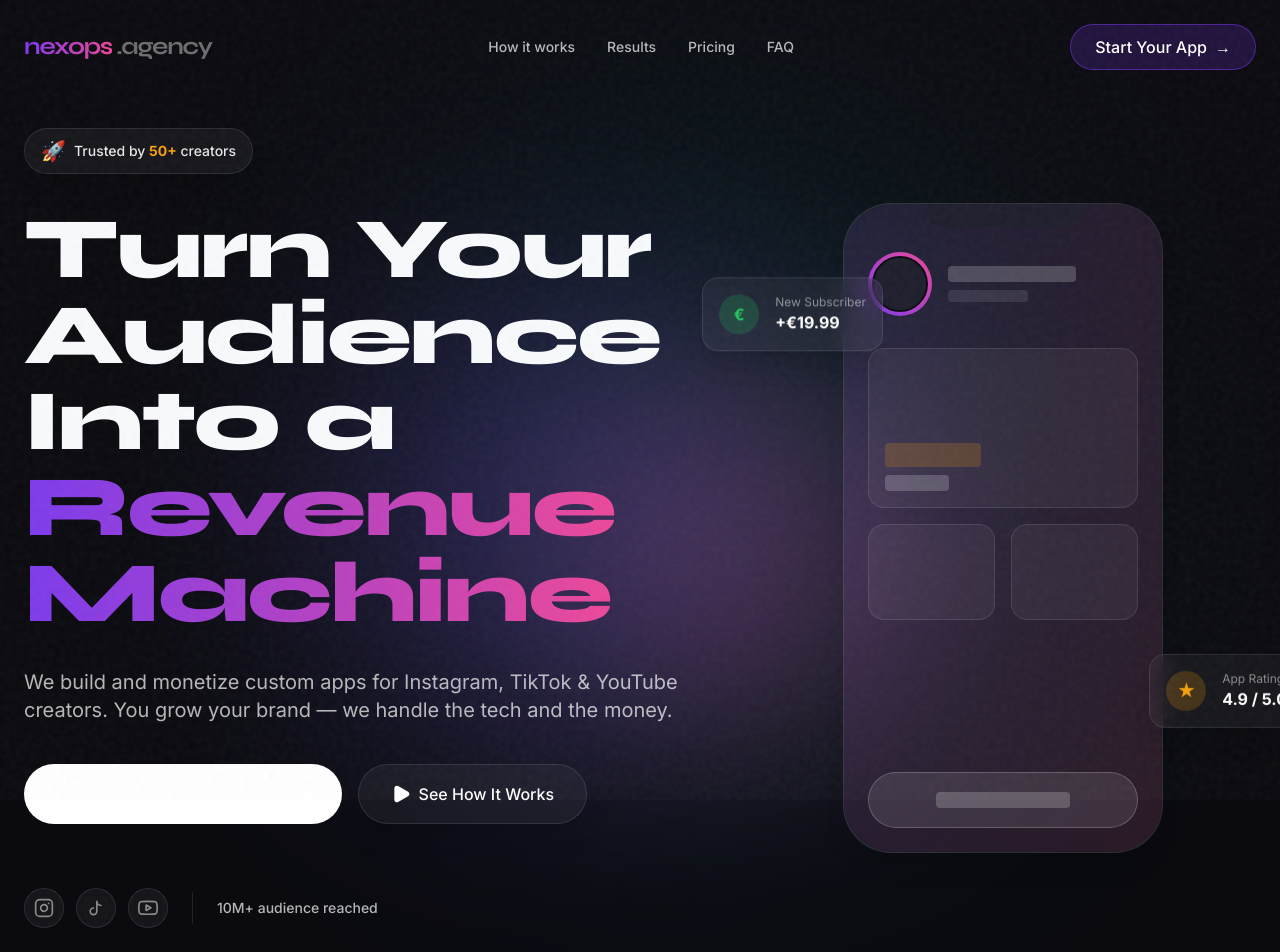
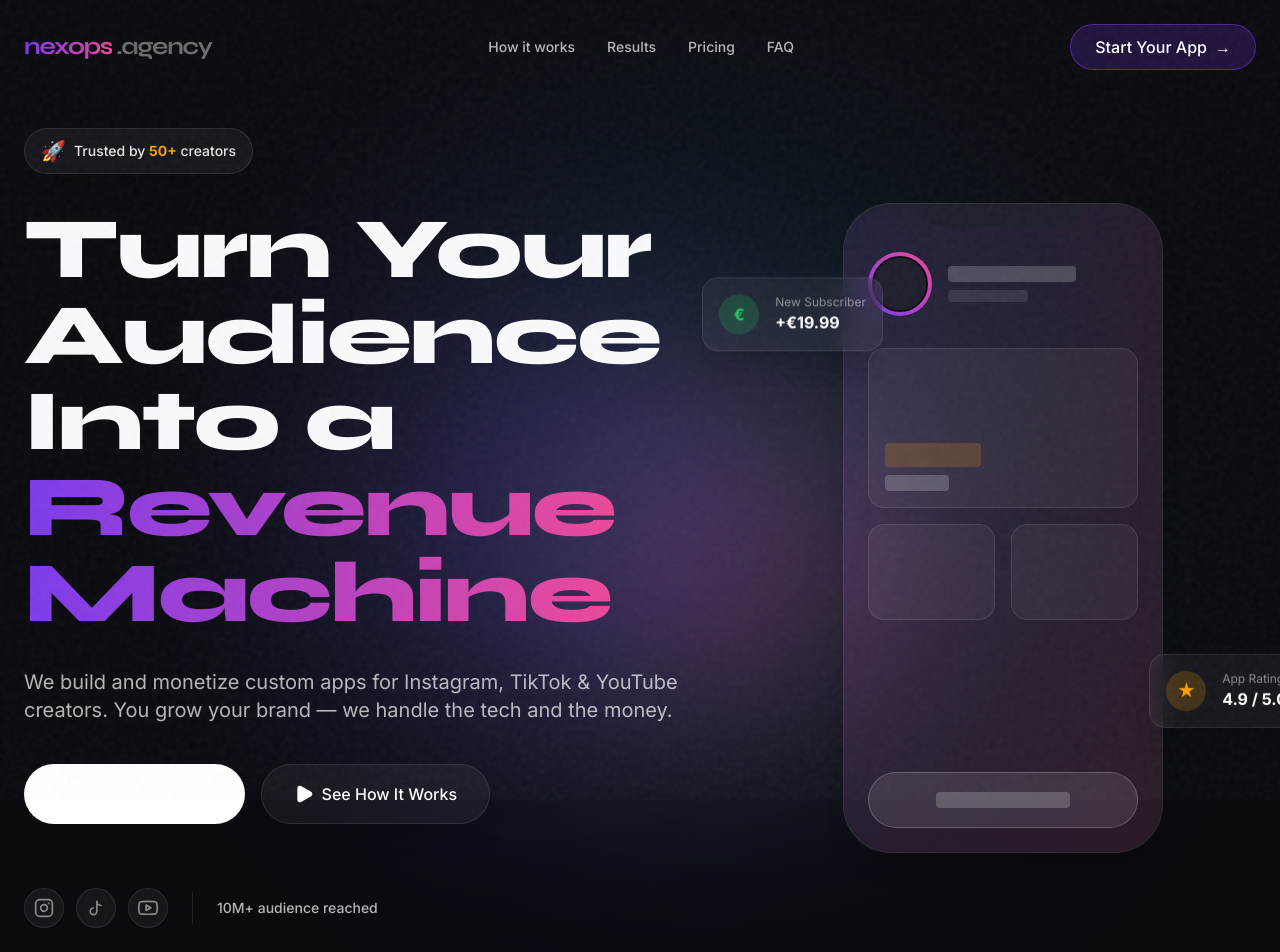
Before and after one commit to knn4064-ops/nexops, a Next.js app: page / in a window 1280 px wide. Shown: the top 952 px of the page. Built offline with nearby package versions, Linux system fonts and the light colour scheme.

Commit message:
update: change CTAs to 'Start Your App' and link to email

```diff
--- a/components/FAQ.tsx
+++ b/components/FAQ.tsx
@@ -31,12 +31,12 @@
     answer: "It depends on your niche! Fitness creators get workout and diet tracking apps. Food creators get recipe and meal planning apps. Educators get course and community apps. It's fully custom."
   },
   {
-    question: "Is there a free trial?",
-    answer: "We offer a free 30-minute strategy call to map out exactly what your app would look like and its revenue potential. There's no commitment required."
+    question: "Do you offer a strategy session?",
+    answer: "Yes. Send us an email and we'll map out exactly what your app would look like and its revenue potential. No commitment required."
   },
   {
     question: "How do I get started?",
-    answer: "Simply book a free strategy call using the button below. We'll discuss your brand, your audience, and show you exactly how we can turn them into a predictable revenue stream."
+    answer: "Simply send an email to andrijana@nexops.agency. We'll discuss your brand, your audience, and show you exactly how we can turn them into a predictable revenue stream."
   }
 ];
 
--- a/components/FinalCTA.tsx
+++ b/components/FinalCTA.tsx
@@ -1,7 +1,7 @@
 "use client";
 
 import { motion } from "framer-motion";
-import { ArrowRight, Calendar } from "lucide-react";
+import { ArrowRight } from "lucide-react";
 
 export default function FinalCTA() {
   return (
@@ -50,17 +50,16 @@
               transition={{ delay: 0.2 }}
               className="flex flex-col items-center gap-6"
             >
-              <button className="group relative inline-flex items-center justify-center px-10 py-5 font-bold text-lg text-white transition-all duration-300 bg-white text-background rounded-full hover:scale-105 hover:shadow-[0_0_40px_rgba(255,255,255,0.4)]">
+              <a href="mailto:andrijana@nexops.agency" className="group relative inline-flex items-center justify-center px-10 py-5 font-bold text-lg text-white transition-all duration-300 bg-white text-background rounded-full hover:scale-105 hover:shadow-[0_0_40px_rgba(255,255,255,0.4)]">
                 <span className="flex items-center gap-2">
-                  <Calendar size={20} />
-                  Book Your Free Strategy Call
+                  Start Your App
                   <ArrowRight size={20} className="group-hover:translate-x-1 transition-transform" />
                 </span>
-              </button>
+              </a>
 
               <div className="flex items-center gap-2 text-sm font-medium text-white/50 bg-background/50 backdrop-blur-md px-4 py-2 rounded-full border border-white/5">
                 <span className="w-2 h-2 rounded-full bg-green-500 animate-pulse"></span>
-                No commitment. No credit card. Just a 30-min call.
+                No commitment. No credit card. Get a custom strategy via email.
               </div>
             </motion.div>
           </div>
--- a/components/Hero.tsx
+++ b/components/Hero.tsx
@@ -78,12 +78,12 @@
             transition={{ duration: 0.5, delay: 1 }}
             className="flex flex-col sm:flex-row gap-4 w-full sm:w-auto mb-16"
           >
-            <Link href="#contact" className="group relative inline-flex items-center justify-center px-8 py-4 font-medium text-white transition-all duration-200 bg-white text-background rounded-full hover:scale-105 hover:shadow-[0_0_30px_rgba(255,255,255,0.3)]">
+            <a href="mailto:andrijana@nexops.agency" className="group relative inline-flex items-center justify-center px-8 py-4 font-medium text-white transition-all duration-200 bg-white text-background rounded-full hover:scale-105 hover:shadow-[0_0_30px_rgba(255,255,255,0.3)]">
               <span className="font-bold text-lg flex items-center gap-2">
-                Get My Free App Strategy
+                Start Your App
                 <ArrowRight size={20} className="group-hover:translate-x-1 transition-transform" />
               </span>
-            </Link>
+            </a>
 
             <Link href="#how-it-works" className="inline-flex items-center justify-center px-8 py-4 font-medium text-white transition-all duration-200 glass-card rounded-full hover:bg-white/10 hover:scale-105">
               <span className="flex items-center gap-2">
```
